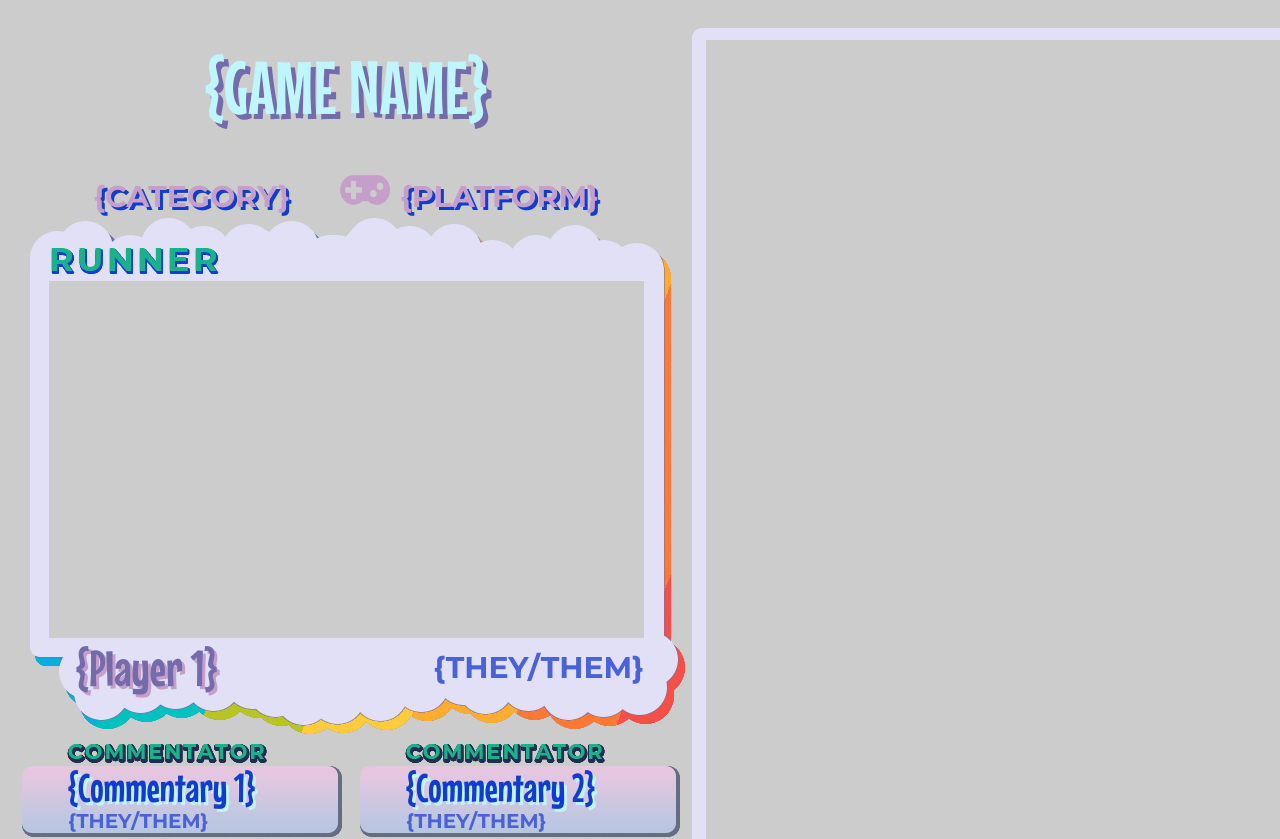
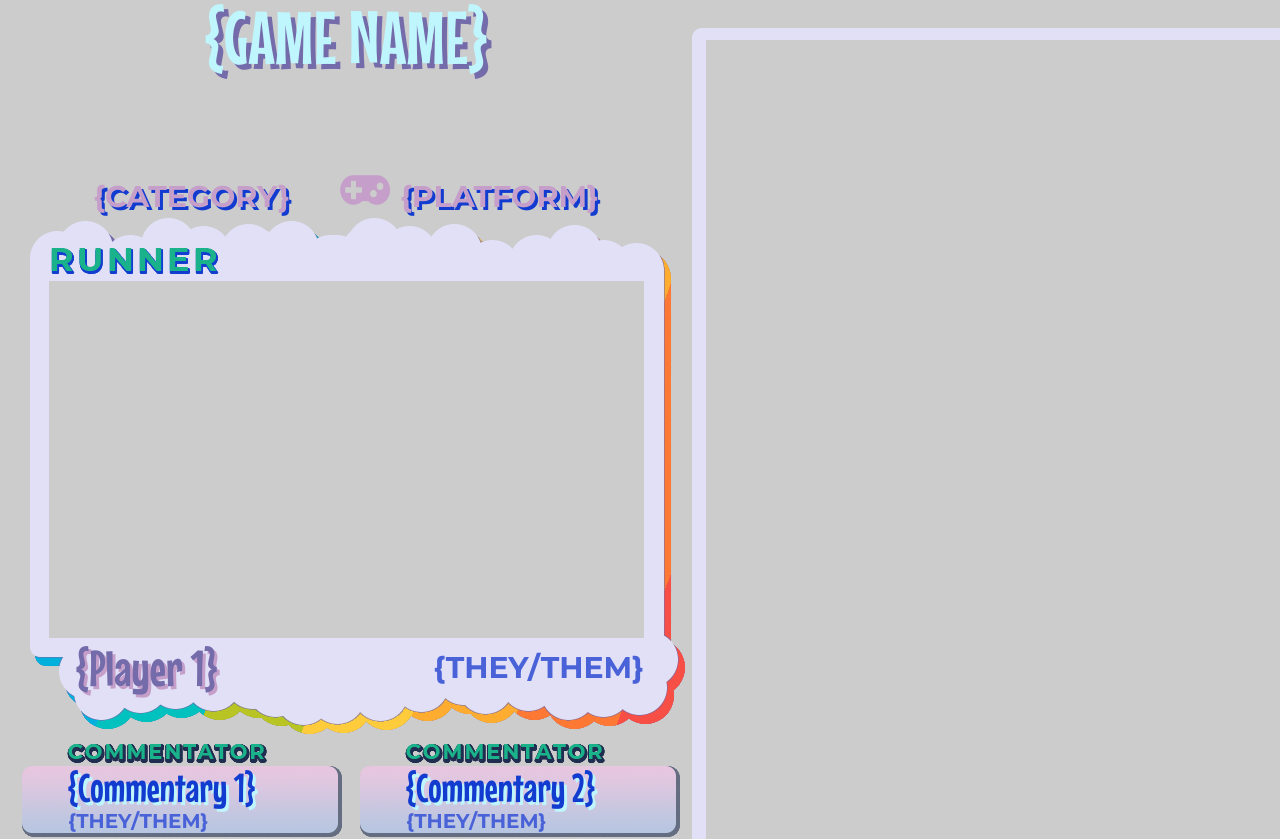
Before and after one commit to TheFastestPlaceOnEarth/fpoe-graphics, a website: page graphics/4x3-1p.html in a window 1280 px wide. Shown: the top 839 px of the page. Drawn offline with nearby package versions, Linux system fonts and the light colour scheme.

Commit message:
some small things

```diff
--- a/graphics/css/4x3-1p.css
+++ b/graphics/css/4x3-1p.css
@@ -58,10 +58,9 @@
     position: absolute;
     width: 692px;
     height: 175px;
-    line-height: 175px;
+    line-height: 75px;
 
-    display: flex;
-    justify-content: center;
+    text-align: center;
 }
 #game-secondary-info {
     color: var(--light-pink);
--- a/graphics/css/intermission.css
+++ b/graphics/css/intermission.css
@@ -18,7 +18,7 @@
 
 .game-info-game {
     font-size: 60px;
-    color: var(--blue);
+    color: var(--light-blue);
     text-shadow: 3px 3px 0 var(--medium-blue);
 
     position: absolute;
```
